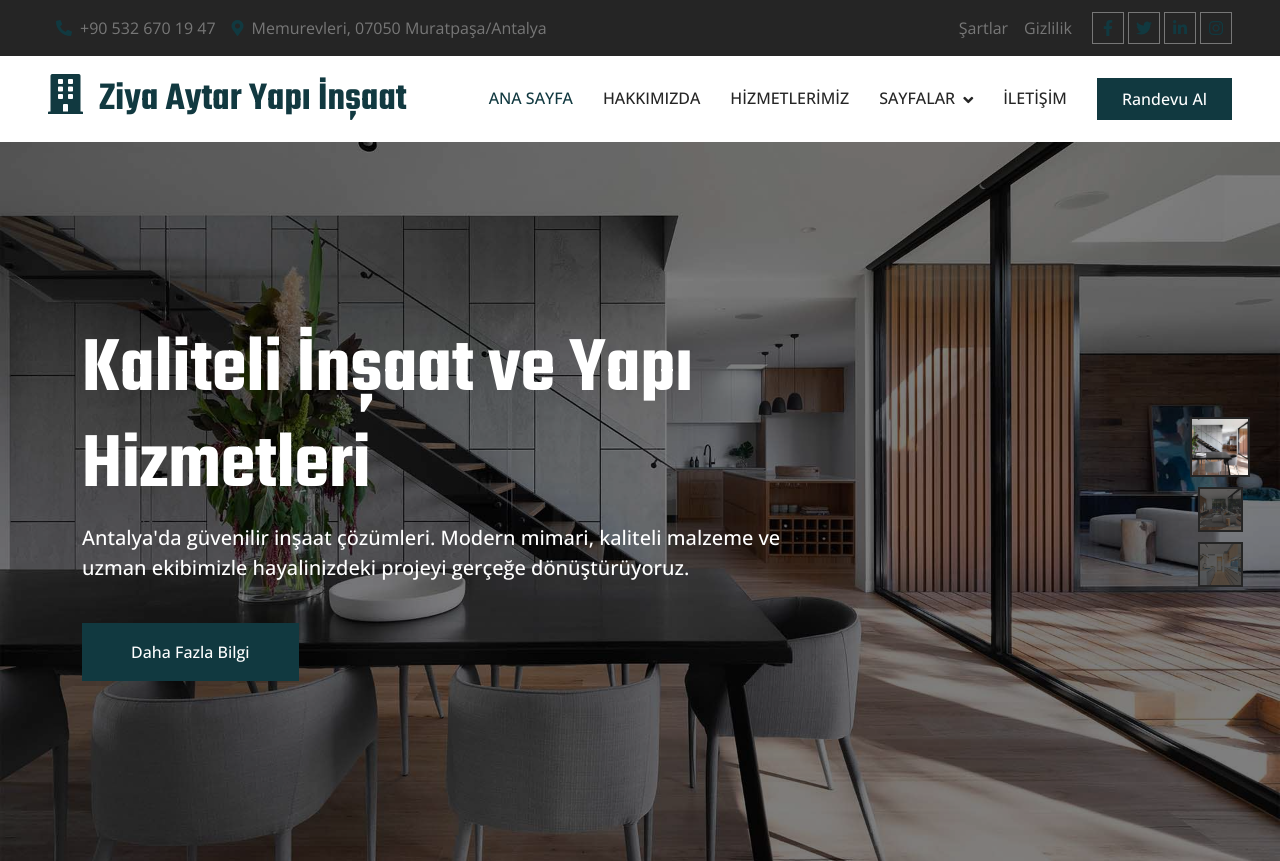
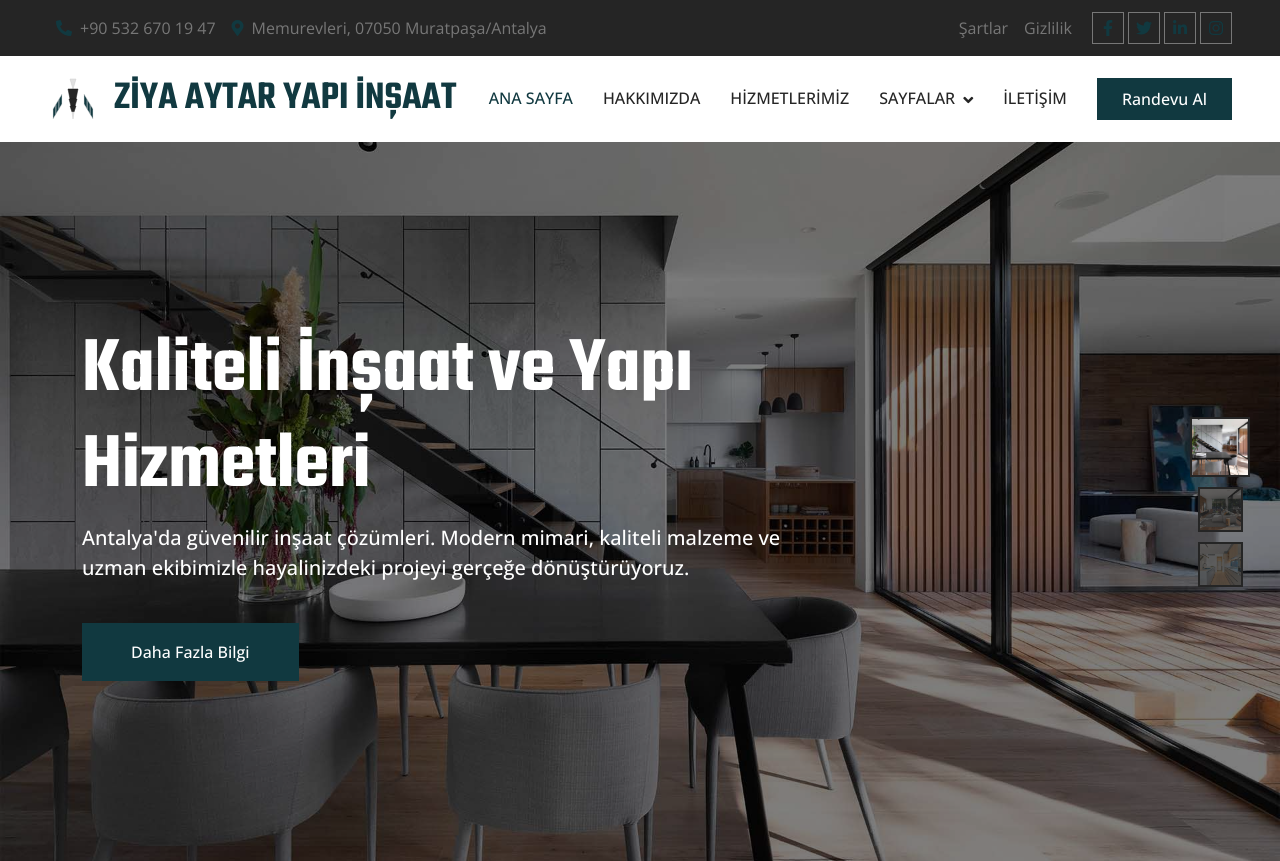
Before and after one commit to dogancmn/ziyaaytarinsaat, a PHP site: page / in a window 1280 px wide. Shown: the top 861 px of the page. Run offline with PHP 8.4, Linux system fonts and the light colour scheme; some libraries are stand-ins or nearby versions.

Commit message:
Update logo: Add custom geometric SVG logo and uppercase text

```diff
--- a/includes/header.php
+++ b/includes/header.php
@@ -36,7 +36,28 @@
     <!-- Spinner Start -->
     <div id="spinner" class="show bg-white position-fixed translate-middle w-100 vh-100 top-50 start-50 d-flex align-items-center justify-content-center">
         <div class="spinner-border position-relative text-primary" style="width: 6rem; height: 6rem;" role="status"></div>
-        <i class="fas fa-building position-absolute top-50 start-50 translate-middle text-primary" style="font-size: 3rem;"></i>
+        <svg class="position-absolute top-50 start-50 translate-middle" width="60" height="60" viewBox="0 0 50 50" xmlns="http://www.w3.org/2000/svg" style="margin-top: -30px; margin-left: -30px;">
+            <!-- Sol yan kanat -->
+            <polygon points="5,45 5,35 8,30 8,40" fill="#113940" stroke="#E0E0E0" stroke-width="0.5"/>
+            <polygon points="8,40 8,30 11,25 11,35" fill="#113940" stroke="#E0E0E0" stroke-width="0.5"/>
+            <polygon points="11,35 11,25 14,20 14,30" fill="#113940" stroke="#E0E0E0" stroke-width="0.5"/>
+
+            <!-- Sağ yan kanat -->
+            <polygon points="45,45 45,35 42,30 42,40" fill="#113940" stroke="#E0E0E0" stroke-width="0.5"/>
+            <polygon points="42,40 42,30 39,25 39,35" fill="#113940" stroke="#E0E0E0" stroke-width="0.5"/>
+            <polygon points="39,35 39,25 36,20 36,30" fill="#113940" stroke="#E0E0E0" stroke-width="0.5"/>
+
+            <!-- Merkezi sütun - üst açık gri -->
+            <polygon points="22,5 28,5 25,15" fill="#E0E0E0" stroke="#CCCCCC" stroke-width="0.5"/>
+
+            <!-- Merkezi sütun - siyah trapezoidler -->
+            <polygon points="20,15 30,15 28,25 22,25" fill="#252525" stroke="#1a1a1a" stroke-width="0.5"/>
+            <polygon points="21,25 29,25 27,32 23,32" fill="#252525" stroke="#1a1a1a" stroke-width="0.5"/>
+            <polygon points="22,32 28,32 26,38 24,38" fill="#252525" stroke="#1a1a1a" stroke-width="0.5"/>
+
+            <!-- Merkezi sütun - alt açık gri -->
+            <polygon points="24,38 26,38 25,45" fill="#E0E0E0" stroke="#CCCCCC" stroke-width="0.5"/>
+        </svg>
     </div>
     <!-- Spinner End -->
 
@@ -70,7 +91,31 @@
     <!-- Navbar Start -->
     <nav class="navbar navbar-expand-lg bg-white navbar-light sticky-top py-lg-0 px-lg-5 wow fadeIn" data-wow-delay="0.1s">
         <a href="index.php" class="navbar-brand ms-4 ms-lg-0">
-            <h1 class="text-primary m-0"><i class="fas fa-building me-3"></i>Ziya Aytar Yapı İnşaat</h1>
+            <h1 class="text-primary m-0 d-flex align-items-center">
+                <svg class="me-3" width="50" height="50" viewBox="0 0 50 50" xmlns="http://www.w3.org/2000/svg">
+                    <!-- Sol yan kanat -->
+                    <polygon points="5,45 5,35 8,30 8,40" fill="#113940" stroke="#E0E0E0" stroke-width="0.5"/>
+                    <polygon points="8,40 8,30 11,25 11,35" fill="#113940" stroke="#E0E0E0" stroke-width="0.5"/>
+                    <polygon points="11,35 11,25 14,20 14,30" fill="#113940" stroke="#E0E0E0" stroke-width="0.5"/>
+
+                    <!-- Sağ yan kanat -->
+                    <polygon points="45,45 45,35 42,30 42,40" fill="#113940" stroke="#E0E0E0" stroke-width="0.5"/>
+                    <polygon points="42,40 42,30 39,25 39,35" fill="#113940" stroke="#E0E0E0" stroke-width="0.5"/>
+                    <polygon points="39,35 39,25 36,20 36,30" fill="#113940" stroke="#E0E0E0" stroke-width="0.5"/>
+
+                    <!-- Merkezi sütun - üst açık gri -->
+                    <polygon points="22,5 28,5 25,15" fill="#E0E0E0" stroke="#CCCCCC" stroke-width="0.5"/>
+
+                    <!-- Merkezi sütun - siyah trapezoidler -->
+                    <polygon points="20,15 30,15 28,25 22,25" fill="#252525" stroke="#1a1a1a" stroke-width="0.5"/>
+                    <polygon points="21,25 29,25 27,32 23,32" fill="#252525" stroke="#1a1a1a" stroke-width="0.5"/>
+                    <polygon points="22,32 28,32 26,38 24,38" fill="#252525" stroke="#1a1a1a" stroke-width="0.5"/>
+
+                    <!-- Merkezi sütun - alt açık gri -->
+                    <polygon points="24,38 26,38 25,45" fill="#E0E0E0" stroke="#CCCCCC" stroke-width="0.5"/>
+                </svg>
+                <span class="text-uppercase">Ziya Aytar Yapı İnşaat</span>
+            </h1>
         </a>
         <button type="button" class="navbar-toggler me-4" data-bs-toggle="collapse" data-bs-target="#navbarCollapse">
             <span class="navbar-toggler-icon"></span>
```
Also changed, not shown: index.html (+47 -2 lines).
